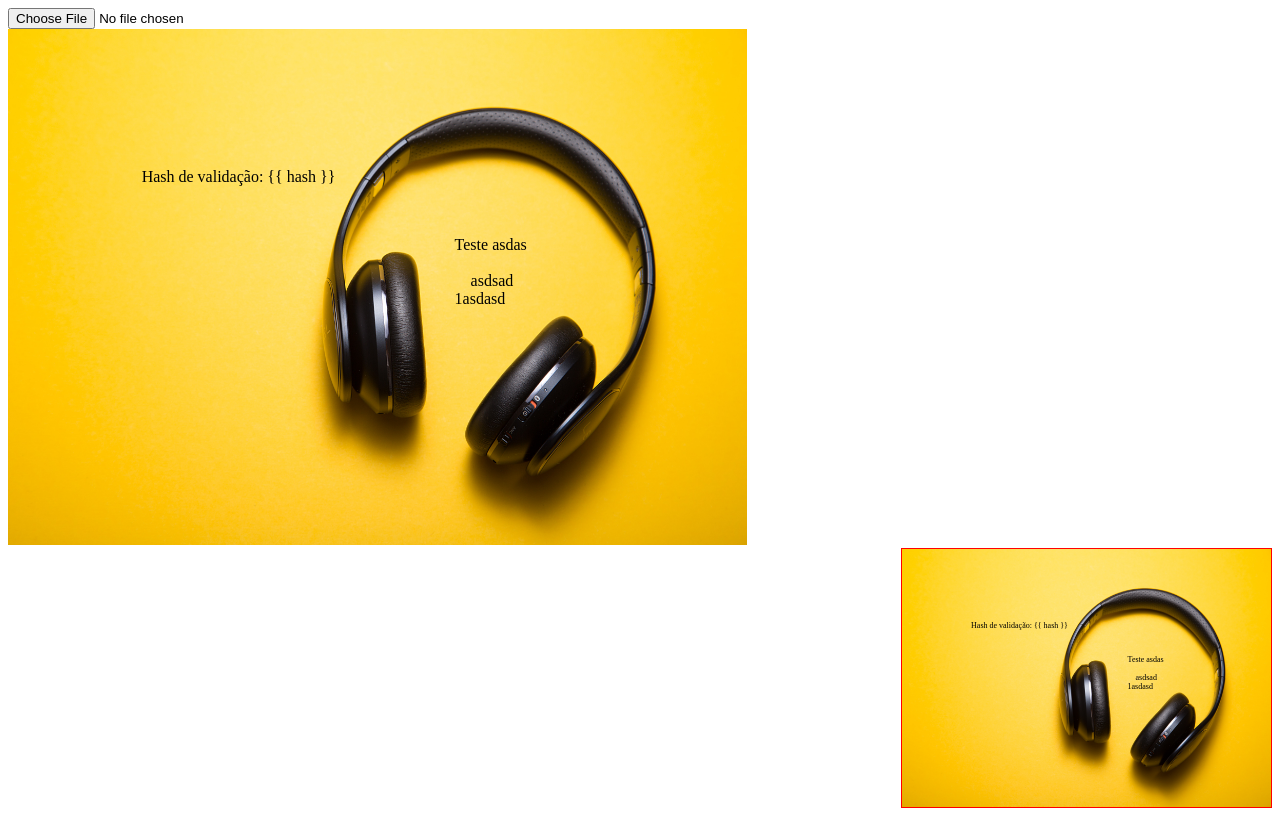
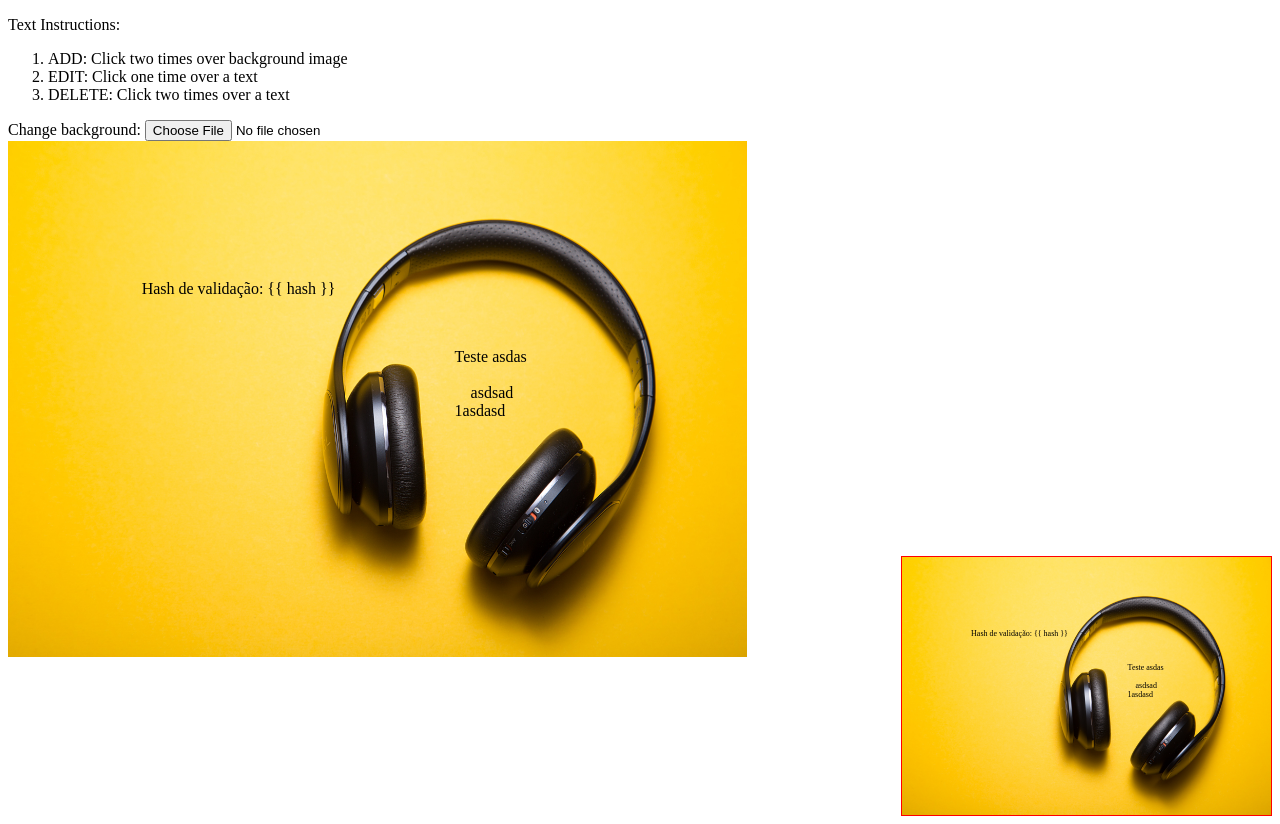
Before and after one commit to matheus-alpe/vue-2-interact, a Vue app: page / in a window 1280 px wide. Built offline with nearby package versions, Linux system fonts and the light colour scheme.

Commit message:
feat: add instructions

```diff
--- a/src/App.vue
+++ b/src/App.vue
@@ -1,5 +1,15 @@
 <template>
   <div style="position: relative; min-height: 100vh; padding: 0; margin: 0">
+    <div>
+      <p>Text Instructions:</p>
+      <ol>
+        <li>ADD: Click two times over background image</li>
+        <li>EDIT: Click one time over a text</li>
+        <li>DELETE: Click two times over a text</li>
+      </ol>
+    </div>
+    <div>
+      <label for="image">Change background: </label>
       <input
         @change="previewFiles"
         type="file"
@@ -7,6 +17,7 @@
         id="image"
         accept="image/*"
       />
+    </div>
     <WhiteBoard view="full" @addItem="addItem" :bgImage="imgInput">
       <DraggableText
         v-for="item in items"
```
Lines whose indentation alone changed are shown as unchanged.
